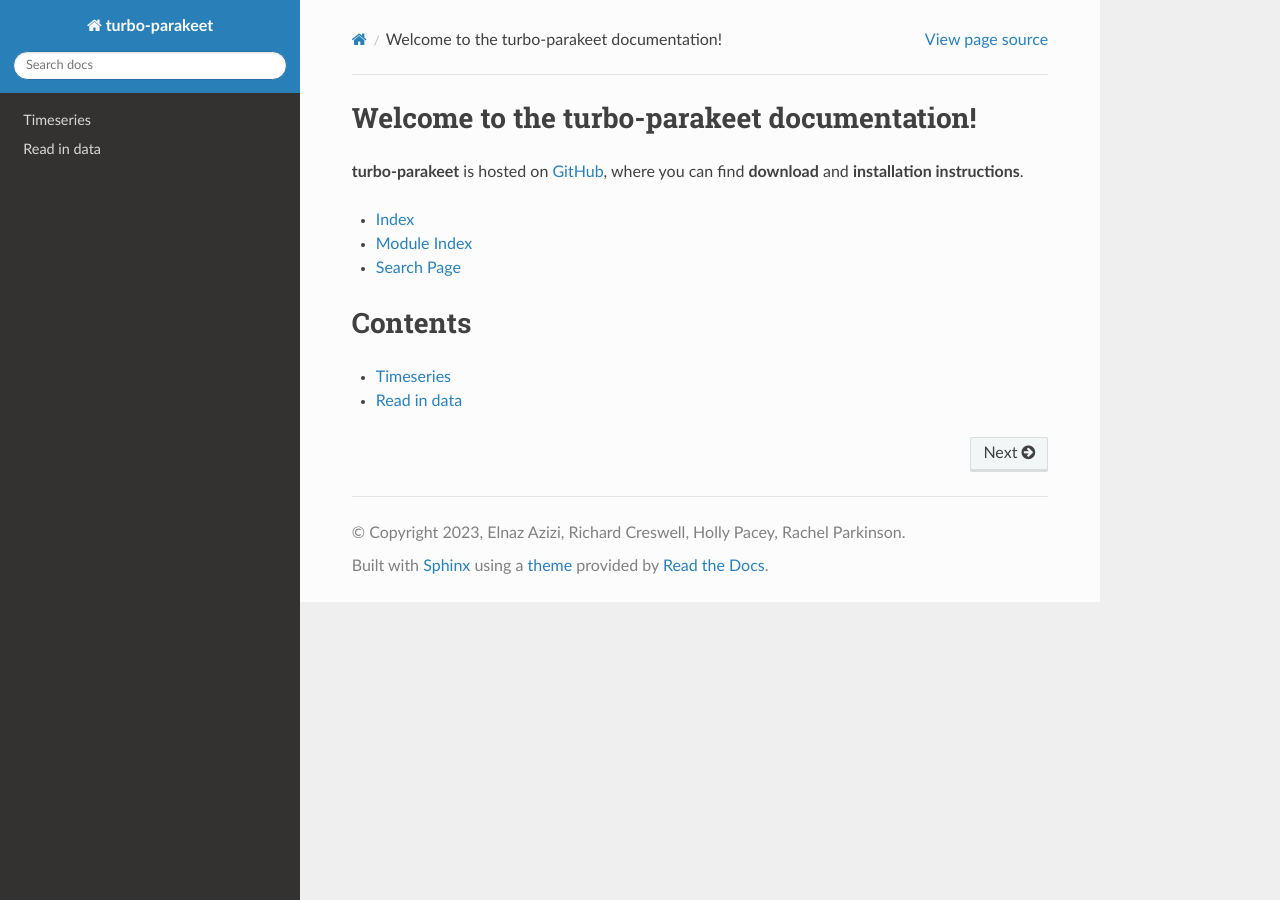
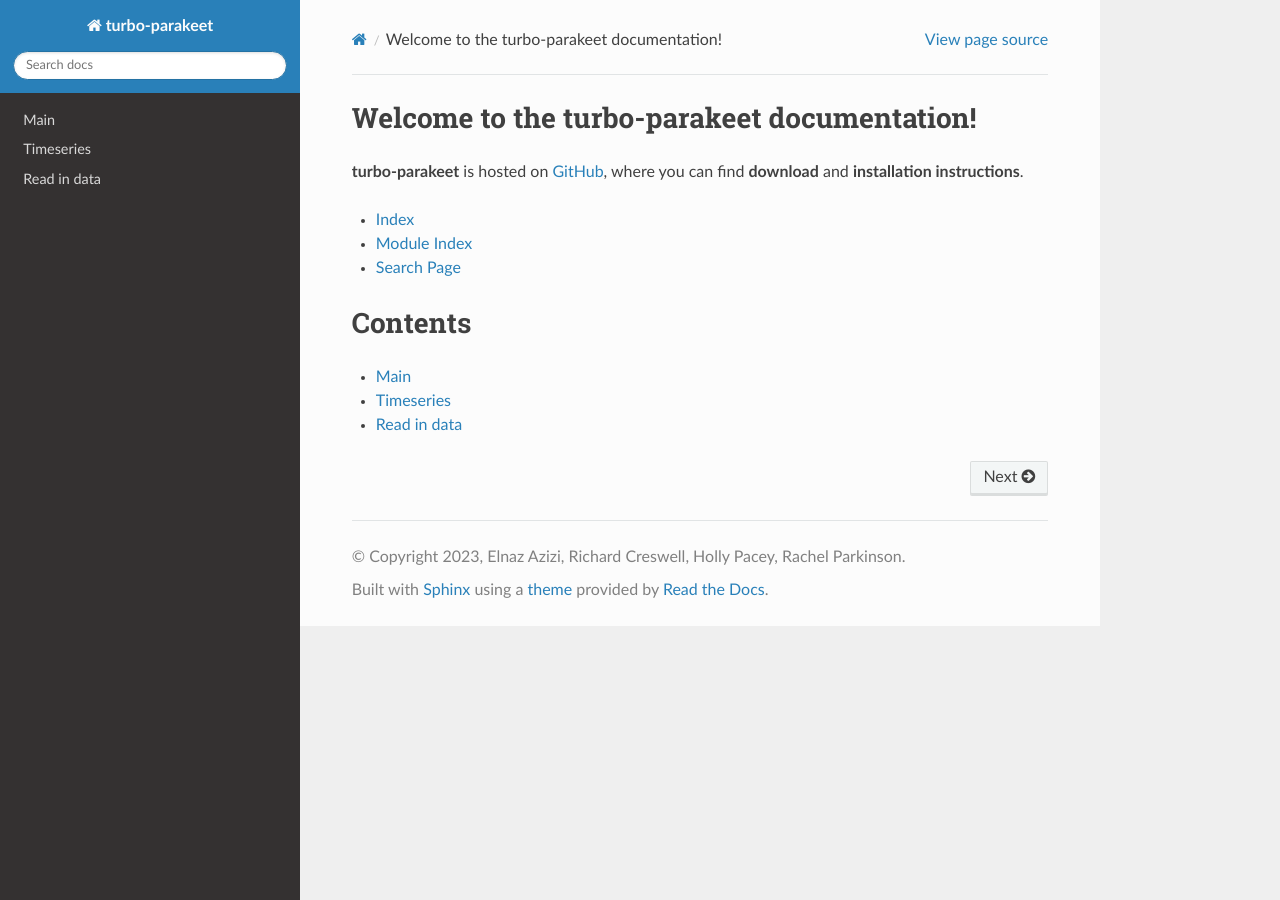
Before and after one commit to OxfordSchmidtAIFellows/turbo-parakeet, a Sphinx documentation site: the page built from docs/source/index.rst, in a window 1280 px wide. Built offline with Sphinx 7.4.7 and the Read the Docs theme 2.0.0, drawn with Linux system fonts in a browser that asks for light colours.

Commit message:
doc for main

```diff
--- a/docs/source/index.rst
+++ b/docs/source/index.rst
@@ -14,5 +14,6 @@
 ========
 
 .. toctree::
+   main
    time_series
    read_data
--- /dev/null
+++ b/docs/source/main.rst
@@ -0,0 +1,5 @@
+****
+Main
+****
+
+.. automodule:: pytimeops.main
```
